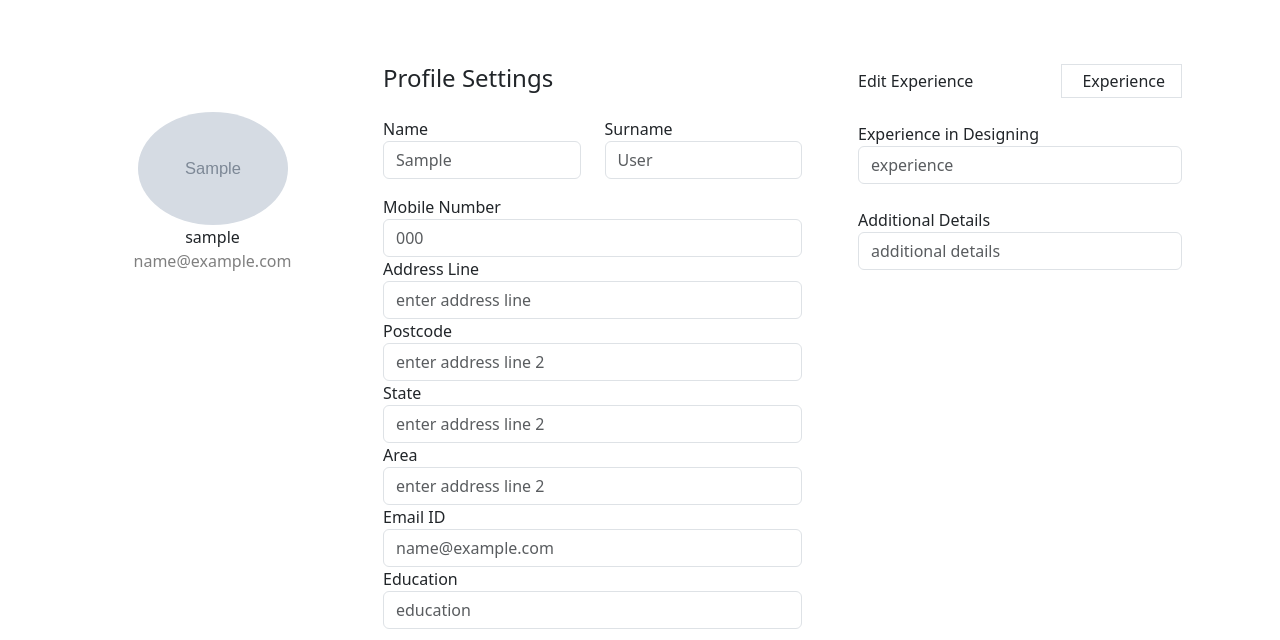
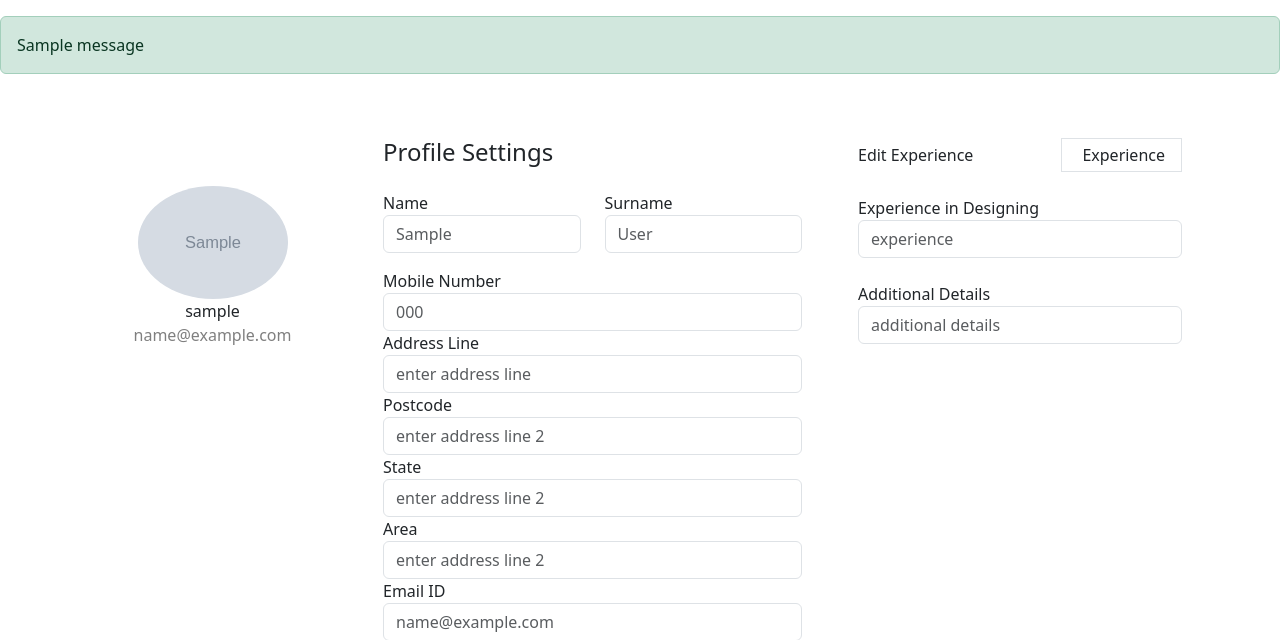
Before and after one commit to meet-plenumpixel/Portfolio, a Django app: page /users/profile-detail/ in a window 1280 px wide. Shown: the part 73-713 px from the top of the page. Run offline with Django 4.2, Linux system fonts and the light colour scheme; a user stored in the database is signed in; tables that the repository leaves empty hold one stand-in row (values such as "Sample post"); grey boxes marked "Sample" are stand-in pictures; one stand-in notice (Sample message) is shown; some libraries are stand-ins or nearby versions.

Commit message:
requires login authentication and bootstrap alerts

```diff
--- a/server/backend/settings/__init__.py
+++ b/server/backend/settings/__init__.py
@@ -4,6 +4,7 @@ This module helps to manage environment settings.
 
 # import only ENV variables (uppercase variable)
 from backend.settings.base_settings import *
+from contrib.messages import MESSAGE_TAGS
 
 # environment settings
 if DEBUG:
--- /dev/null
+++ b/server/contrib/messages.py
@@ -0,0 +1,10 @@
+MESSAGE_TAGS = {
+  101: "primary",
+  102: "secondary",
+  103: "success",
+  104: "danger",
+  105: "warning",
+  106: "info",
+  107: "light",
+  108: "dark",
+}
--- a/server/contrib/templates/home/base.html
+++ b/server/contrib/templates/home/base.html
@@ -57,6 +57,18 @@
       </div>
     </header>
 
+    {% block messages %}
+      {% if messages %}
+        <div class="messagelist">
+          {% for message in messages %}
+          <div class="alert{% if message.tags %} alert-{{ message.tags }}{% endif %}" role="alert">
+            {{ message|capfirst }}
+          </div>
+          {% endfor %}
+        </div>
+      {% endif %}
+    {% endblock messages %}
+
 
     {% block content %}
     {% endblock %}
--- a/server/multiapps/users/urls.py
+++ b/server/multiapps/users/urls.py
@@ -3,7 +3,6 @@ from users import views as user_views
 
 
 urlpatterns = [
-  # path('register/', user_views.UserRegisterView.as_view(), name='register'),
   path('profile/', user_views.UserProfileView.as_view(), name='profile'),
   path('profile-detail/', user_views.UserDetailView.as_view(), name='profile_detail'),
   path('profile-list/', user_views.UserListView.as_view(), name='profile_list'),
--- a/server/multiapps/users/views.py
+++ b/server/multiapps/users/views.py
@@ -6,6 +6,8 @@ from django.views.generic.edit import CreateView
 from django.views.generic import TemplateView, DetailView, ListView
 from users import models as user_model
 from users import forms as user_form
+from django.contrib.auth.mixins import LoginRequiredMixin
+from django.contrib import messages
 
 # Create your views here.
 
@@ -13,6 +15,11 @@ from users import forms as user_form
 
 class UserProfileView(TemplateView):
   template_name = 'home/index.html'
+
+  def get(self, request, *args, **kwargs):
+    # messages.add_message(self.request, messages.ERROR, 'Hello world.')
+    messages.add_message(self.request, 101, 'Hello world.')
+    return super().get(request, *args, **kwargs)
 
 
 class UserDetailView(DetailView):
@@ -26,7 +33,10 @@ class UserDetailView(DetailView):
     return super().get(request, *args, **kwargs)
 
 
-class UserListView(ListView):
+class UserListView(LoginRequiredMixin, ListView):
+  login_url = reverse_lazy('login')
+  permission_denied_message = 'first login'
+
   model = user_model.ProfileModel
   template_name = 'users/user_list.html'
   context_object_name = 'users_profile'
@@ -43,16 +53,8 @@ class UserListView(ListView):
 
 
 
-
-
-
-
-
-
-
-
 class UserLoginView(LoginView):
-  template_name = 'home/login.html'
+  template_name = 'authentication/login.html'
   next_page = reverse_lazy('profile')
 
   def get_context_data(self, **kwargs):
@@ -62,10 +64,10 @@ class UserLoginView(LoginView):
     return context
 
 class UserLogoutView(LogoutView):
-  template_name = 'home/logout.html'
+  template_name = 'authentication/logout.html'
 
 
 class UserRegisterView(CreateView):
   form_class = user_form.UserRegisterForm
-  template_name = 'home/register.html'
+  template_name = 'authentication/register.html'
   success_url = reverse_lazy('login')
```
Also changed, not shown: server/contrib/templates/authentication/login.html (renamed from server/contrib/templates/home/login.html), server/contrib/templates/authentication/logout.html (renamed from server/contrib/templates/home/logout.html), server/contrib/templates/authentication/register.html (renamed from server/contrib/templates/home/register.html).
